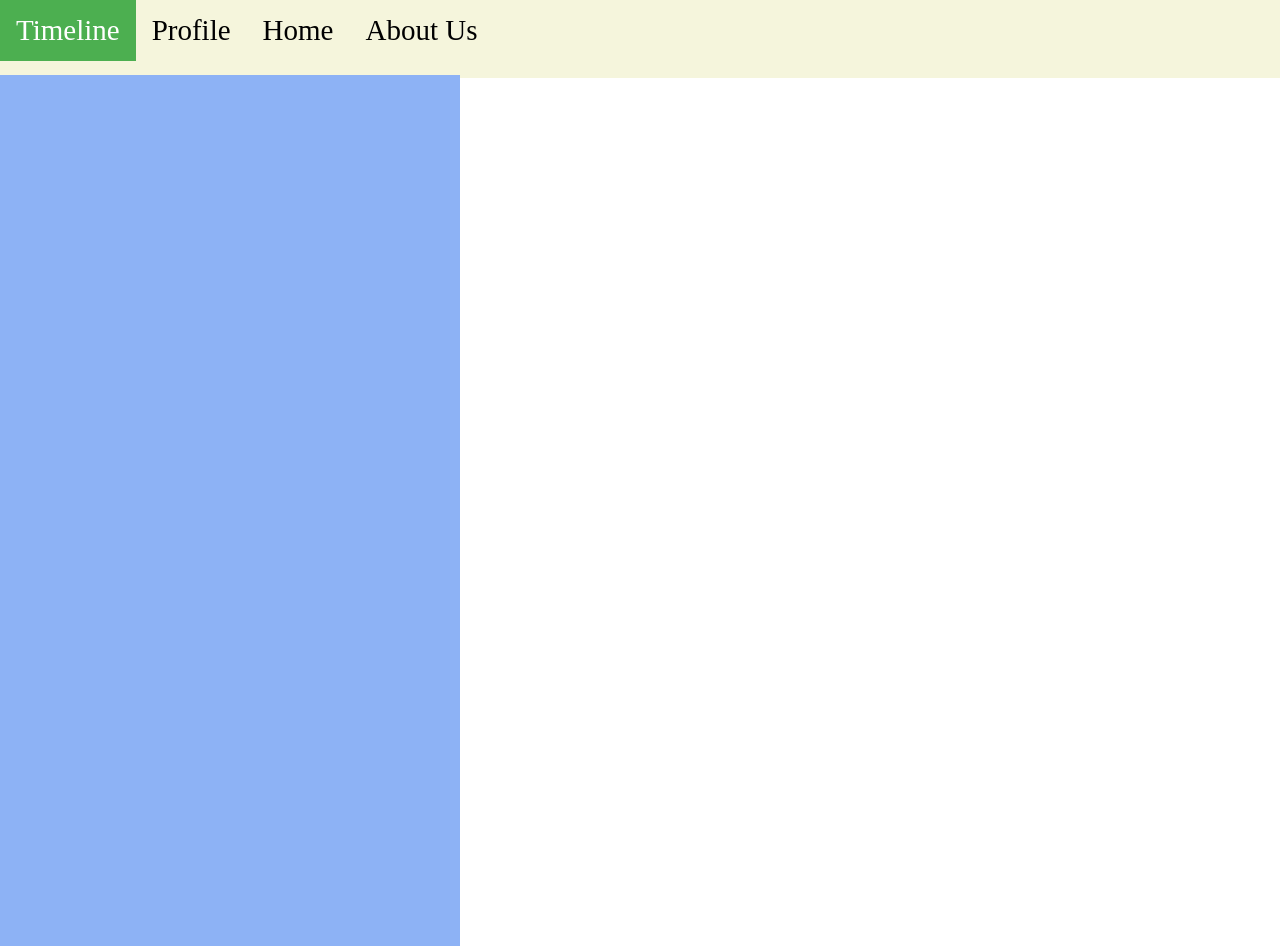
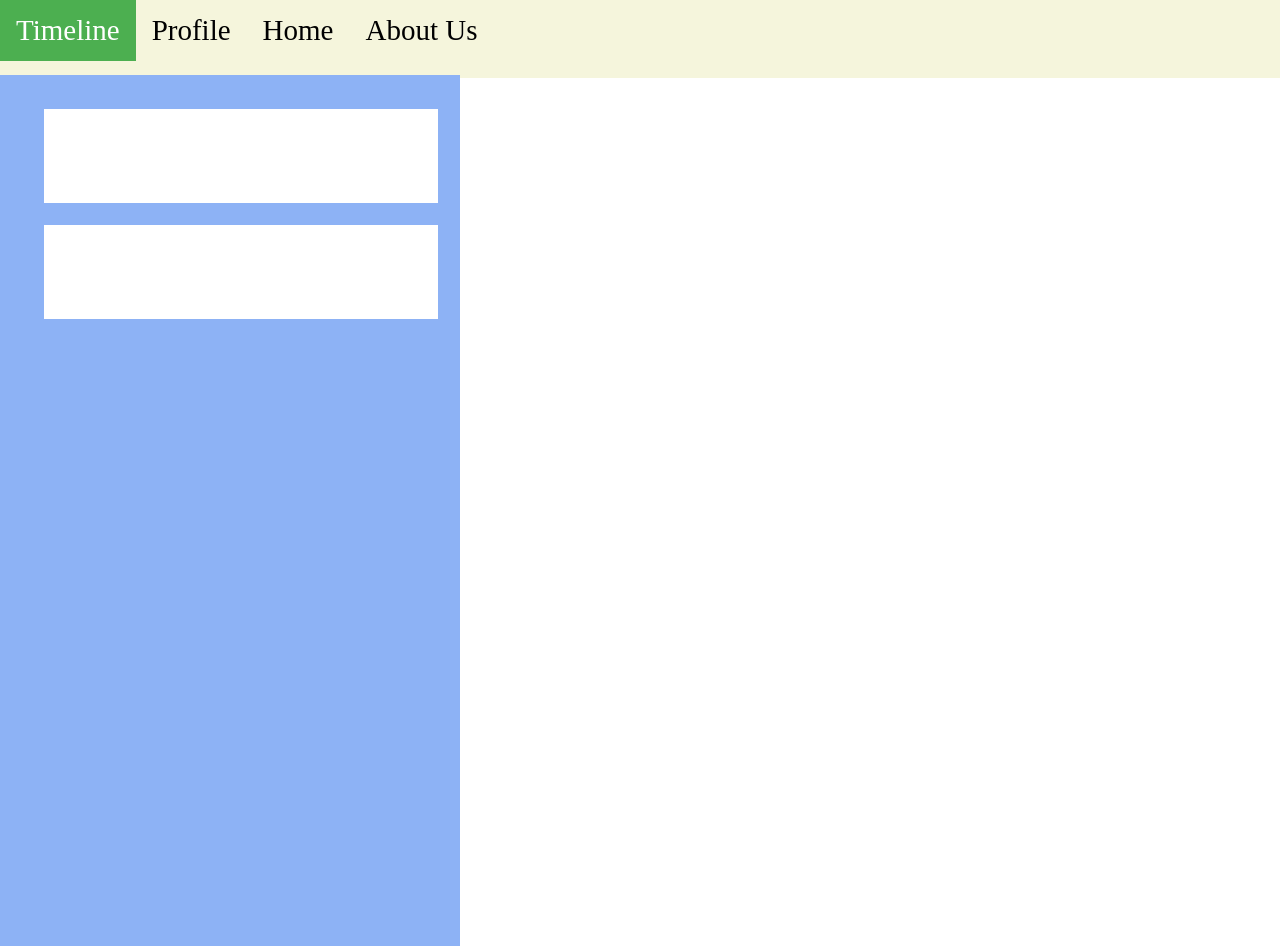
Before and after one commit to rotich1/prep_group_project, a plain HTML site: page bid.html in a window 1280 px wide. Drawn offline with Linux system fonts and the light colour scheme.

Commit message:
Add the sections to output

```diff
--- a/CSS/style.css
+++ b/CSS/style.css
@@ -41,3 +41,23 @@ height: 871px;
 left: 0px;
 top: 75px;
 }
+#first{
+position: absolute;
+width: 394px;
+height: 94px;
+left: 44px;
+top: 150px;
+background-color: white;
+border-radius: 0px;
+
+}
+#second{
+position: absolute;
+height: 94px;
+width: 394px;
+left: 44px;
+top: 34px;
+border-radius: 0px;
+background-color: white;
+
+}
--- a/bid.html
+++ b/bid.html
@@ -16,6 +16,12 @@
 <body>
   <Div class="one">
     <div class="section">
+      <div id="first">
+
+      </div>
+      <div id="second">
+
+      </div>
 
     </div>
 
```
